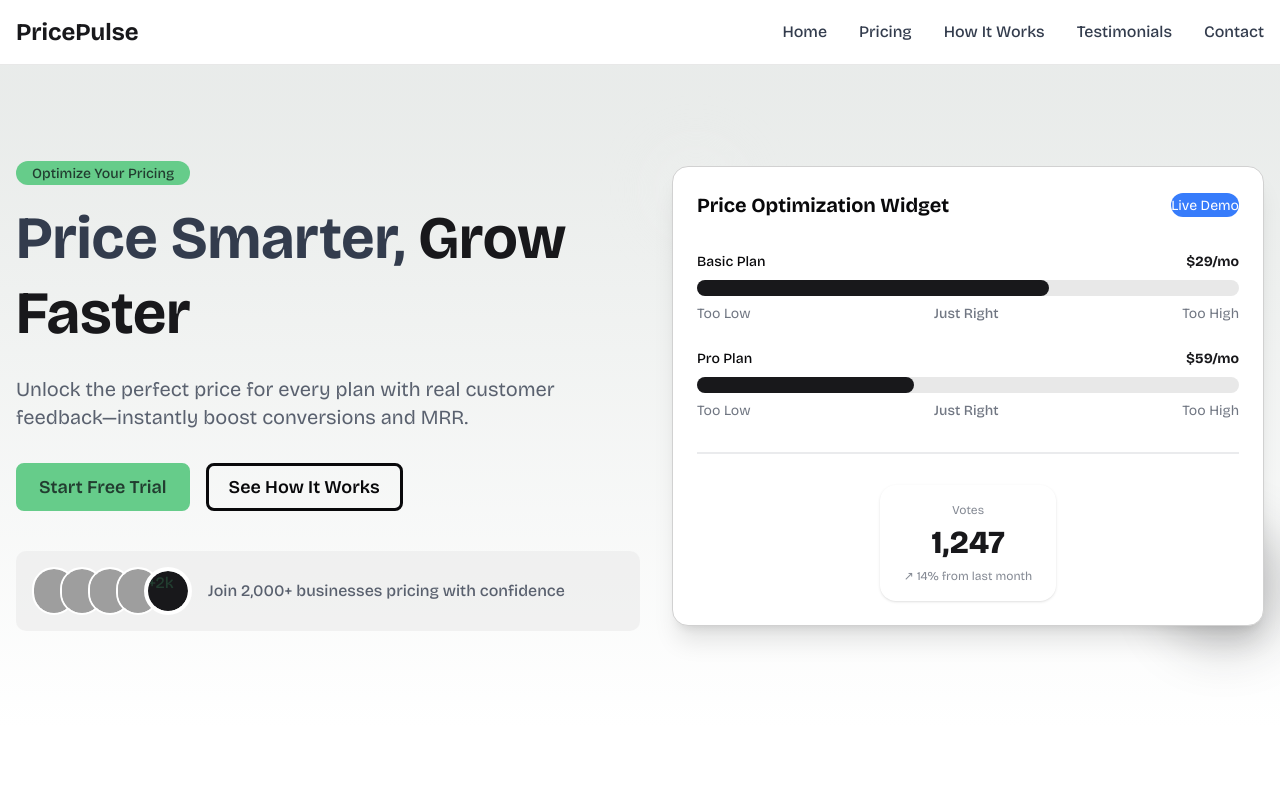
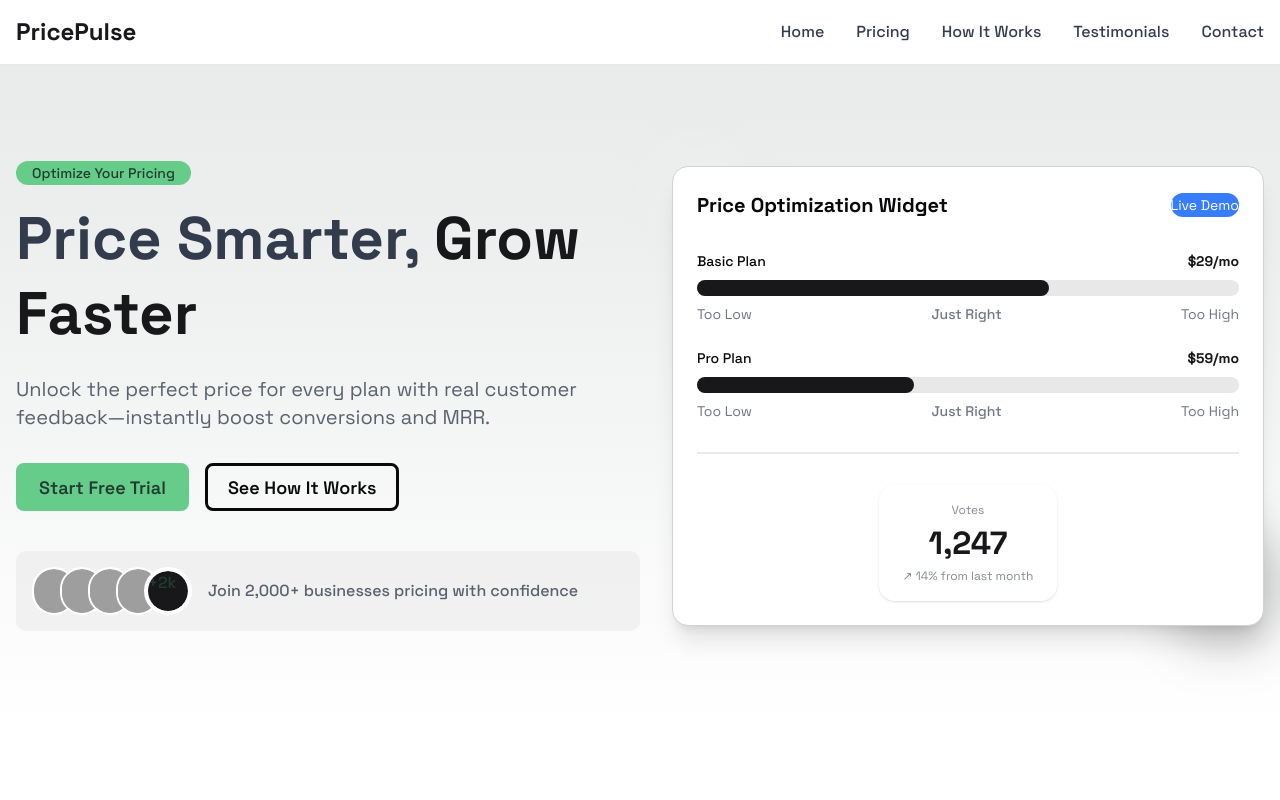
Before and after one commit to harryyking/SheinDiscount, a Next.js app: page / in a window 1280 px wide. Shown: the top 800 px of the page. Built offline with nearby package versions, Linux system fonts and the light colour scheme; grey boxes are pictures that could not be loaded.

Commit message:
font change

```diff
--- a/app/layout.tsx
+++ b/app/layout.tsx
@@ -1,12 +1,12 @@
 import type { Metadata } from "next";
-import { Bricolage_Grotesque } from "next/font/google";
+import { Space_Grotesk } from "next/font/google";
 import "./globals.css";
 import Provider from "@/components/Provider";
 
-const brandFont = Bricolage_Grotesque({subsets: ["latin"]})
+const brandFont = Space_Grotesk({subsets: ["latin"]})
 
 export const metadata: Metadata = {
-  title: "WhatsLearn",
+  title: "PricePulse",
   description: "Learn with Suzzy",
 };
 
```
